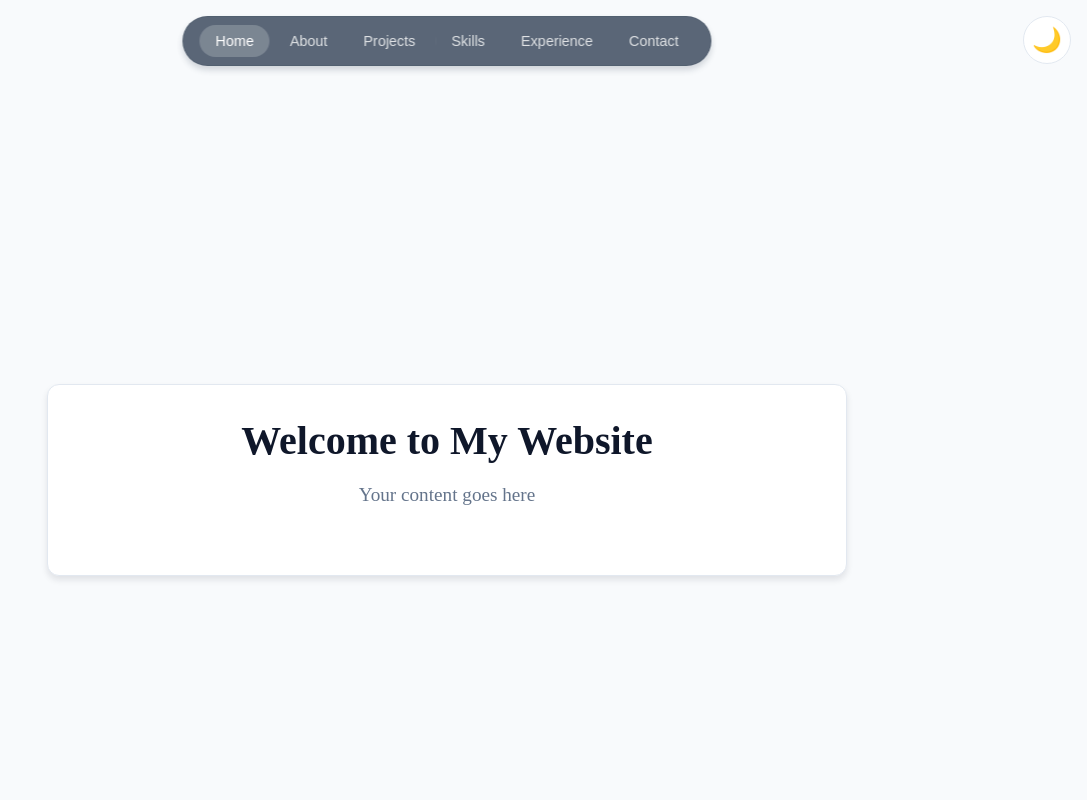
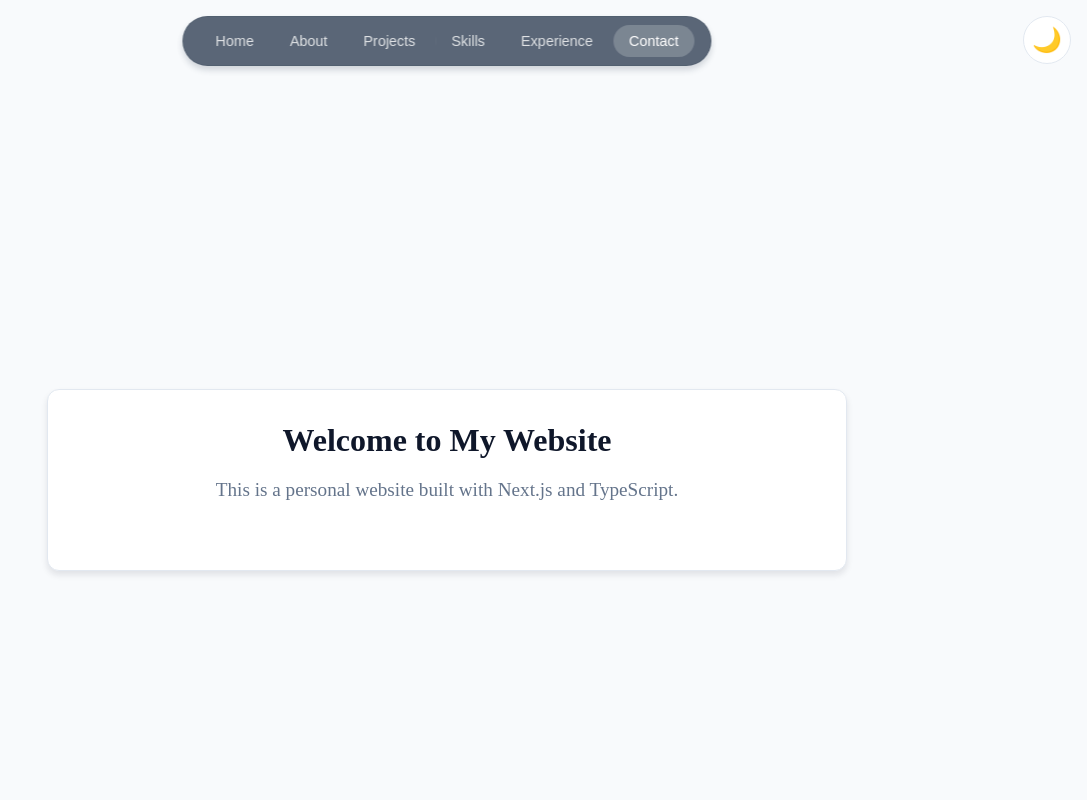
Before and after one commit to gurvirsasan/personal-website, a Next.js app: page / in a window 1280 px wide. Shown: the top 800 px of the page, without its empty margins (193-1280 px from the left). Built offline with nearby package versions, Linux system fonts and the light colour scheme.

Commit message:
made each section a component

```diff
--- /dev/null
+++ b/components/SectionCard.tsx
@@ -0,0 +1,17 @@
+import styles from '../styles/Home.module.css';
+
+interface SectionCardProps {
+  title: string;
+  children: React.ReactNode;
+}
+
+export default function SectionCard({ title, children }: SectionCardProps) {
+  return (
+    <section className={styles.section}>
+      <div className={styles.container}>
+        <h2 className={styles.sectionTitle}>{title}</h2>
+        <div className={styles.description}>{children}</div>
+      </div>
+    </section>
+  );
+}
--- /dev/null
+++ b/components/sections/Home/HomeSection.tsx
@@ -0,0 +1,9 @@
+import SectionCard from '../../SectionCard';
+
+export default function HomeSection() {
+  return (
+    <SectionCard title="Welcome to My Website">
+      This is a personal website built with Next.js and TypeScript.
+    </SectionCard>
+  );
+}
--- a/pages/index.tsx
+++ b/pages/index.tsx
@@ -3,6 +3,7 @@ import { Inter } from 'next/font/google';
 import styles from '../styles/Home.module.css';
 import ThemeToggle from '../components/ThemeToggle';
 import Header from '../components/Header';
+import HomeSection from '../components/sections/Home/HomeSection';
 
 const inter = Inter({ subsets: ['latin'] });
 
@@ -10,19 +11,14 @@ export default function Home() {
   return (
     <>
       <Head>
-        <title>Welcome to My Website</title>
+        <title>Gurvir Portfolio</title>
         <meta name="description" content="My personal website" />
       </Head>
       <Header />
       <ThemeToggle />
 
       <main className={styles.main}>
-        <section id="home" className={styles.section}>
-          <div className={styles.container}>
-            <h1 className={styles.title}>Welcome to My Website</h1>
-            <p className={styles.description}>Your content goes here</p>
-          </div>
-        </section>
+        <HomeSection/>
 
         <section id="about" className={styles.section}>
           <div className={styles.container}>
--- /dev/null
+++ b/tailwind.config.js
@@ -0,0 +1,27 @@
+/** @type {import('tailwindcss').Config} */
+module.exports = {
+  content: [
+    './pages/**/*.{js,ts,jsx,tsx,mdx}',
+    './components/**/*.{js,ts,jsx,tsx,mdx}',
+    './app/**/*.{js,ts,jsx,tsx,mdx}',
+  ],
+  theme: {
+    extend: {
+      keyframes: {
+        fadeIn: {
+          '0%': { opacity: '0' },
+          '100%': { opacity: '1' },
+        },
+        fadeInUp: {
+          '0%': { opacity: '0', transform: 'translateY(20px)' },
+          '100%': { opacity: '1', transform: 'translateY(0)' },
+        },
+      },
+      animation: {
+        fadeIn: 'fadeIn 0.6s ease-out forwards',
+        fadeInUp: 'fadeInUp 0.6s ease-out forwards',
+      },
+    },
+  },
+  plugins: [],
+}
```
Also changed, not shown: components/sections/About/AboutSection.tsx (added, +10 -0 lines), components/sections/Contact/ContactSection.tsx (added, +10 -0 lines), components/sections/Experience/ExperienceSection.tsx (added, +10 -0 lines), components/sections/Projects/ProjectsSection.tsx (added, +10 -0 lines), components/sections/Skills/SkillsSection.tsx (added, +13 -0 lines).
